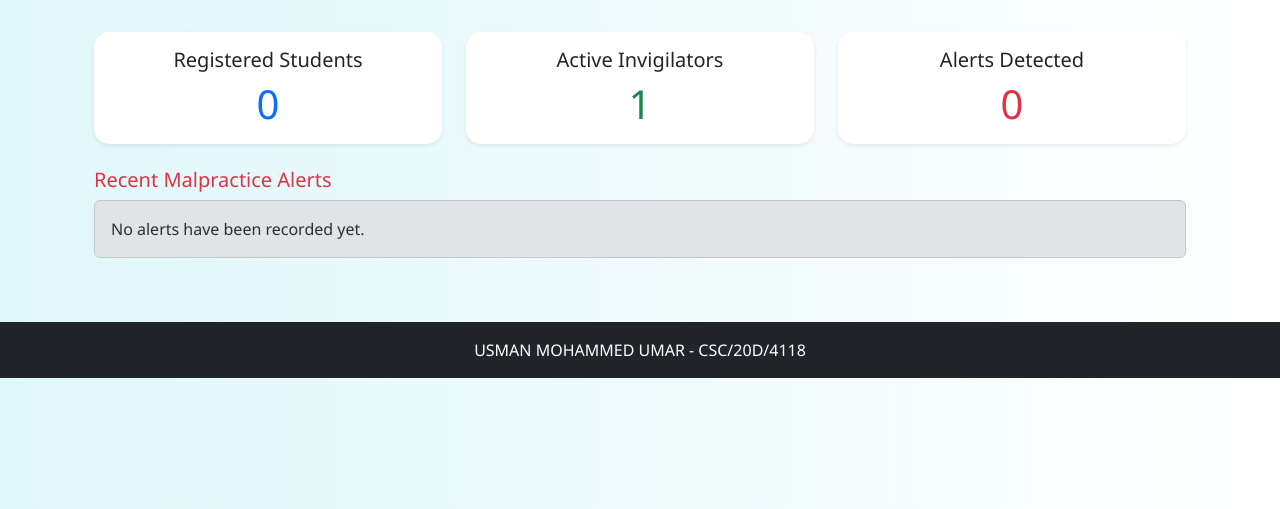
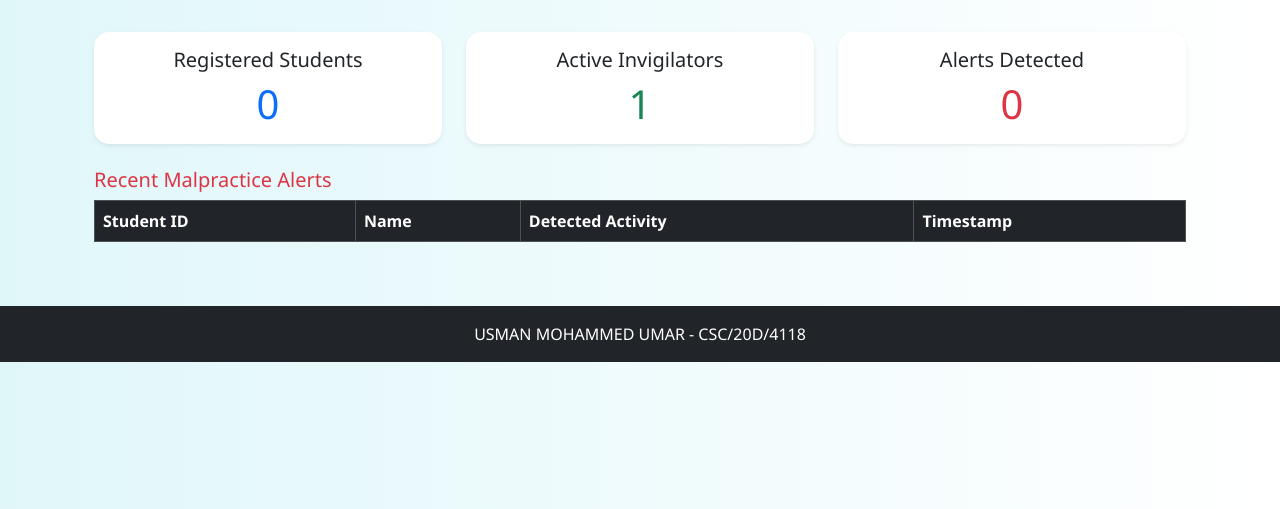
Before and after one commit to bashirubash/AI-Based-Exam-Malpractice-Detection-System, a Flask app: page /dashboard in a window 1280 px wide. Shown: the part 291-800 px from the top of the page. Run offline with Flask 3, Linux system fonts and the light colour scheme; data comes from the database, SQL or seed files in the repository; data that the repository does not hold is empty.

Commit message:
Update dashboard.html

```diff
--- a/templates/dashboard.html
+++ b/templates/dashboard.html
@@ -41,7 +41,6 @@
   <div class="row">
     <div class="col">
       <h5 class="text-danger">Recent Malpractice Alerts</h5>
-      {% if alerts %}
       <table class="table table-bordered table-hover">
         <thead class="table-dark">
           <tr>
@@ -62,9 +61,6 @@
           {% endfor %}
         </tbody>
       </table>
-      {% else %}
-      <div class="alert alert-secondary">No alerts have been recorded yet.</div>
-      {% endif %}
     </div>
   </div>
 </div>
```
